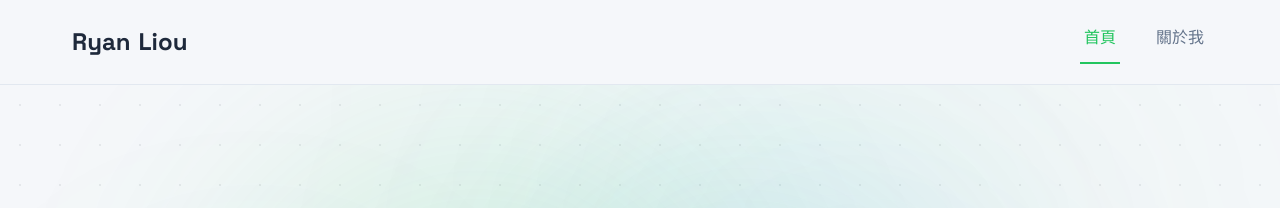
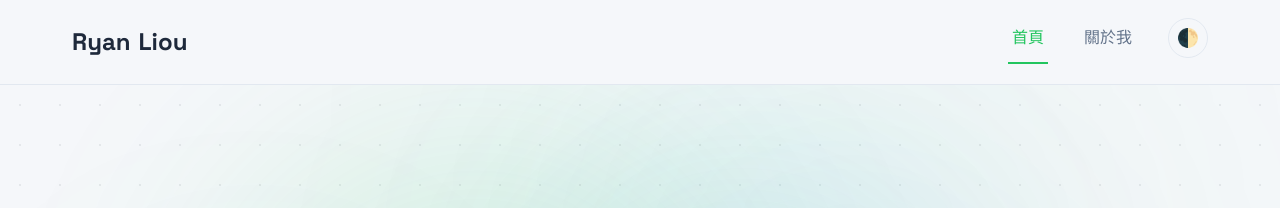
Before and after one commit to danny80916kimo/ryanliouWebsite, a Jekyll site: the page built from docs/index.markdown, in a window 1280 px wide. Shown: the top 208 px of the page. Built offline with Jekyll 4.4.1, drawn with Linux system fonts in a browser that asks for light colours.

Commit message:
feat: add theme toggle button to navigation
- Added theme-switcher.js script in <head> (prevents FOUT)
- Added toggle button to nav-links (after "關於我")
- Button styles: 40px circular, transparent bg, border
- Hover effect: background color change, rotate 180°
- Active state: scale down to 0.95
- Accessible: focus-visible outline, aria-label
- onclick calls window.toggleTheme() from theme-switcher.js

Co-Authored-By: Claude Sonnet 4.5 <noreply@anthropic.com>

```diff
--- a/docs/_layouts/default.html
+++ b/docs/_layouts/default.html
@@ -35,6 +35,9 @@
 
   <!-- Main Stylesheet -->
   <link rel="stylesheet" href="{{ site.baseurl }}/assets/css/main.css">
+
+  <!-- Theme Switcher - Loaded in head to prevent FOUT -->
+  <script src="{{ site.baseurl }}/assets/js/theme-switcher.js"></script>
 </head>
 <body class="{% if page.layout %}layout-{{ page.layout }}{% endif %}">
   <a href="#main" class="skip-to-main">Skip to main content</a>
@@ -56,6 +59,11 @@
             <a href="{{ site.baseurl }}/about/" class="nav-link {% if page.url contains '/about' %}active{% endif %}">
               關於我
             </a>
+          </li>
+          <li>
+            <button class="theme-toggle" onclick="window.toggleTheme()" aria-label="切換主題">
+              🌓
+            </button>
           </li>
         </ul>
       </nav>
--- a/docs/_sass/_components.scss
+++ b/docs/_sass/_components.scss
@@ -306,6 +306,38 @@
     outline: 2px solid var(--color-cta);
     outline-offset: 4px;
     border-radius: $radius-sm;
+  }
+}
+
+// Theme Toggle Button
+.theme-toggle {
+  display: flex;
+  align-items: center;
+  justify-content: center;
+  width: 40px;
+  height: 40px;
+  padding: 0;
+  font-size: $font-size-lg;
+  background: transparent;
+  border: 1px solid var(--color-border);
+  border-radius: 50%;
+  cursor: pointer;
+  transition: all $transition-base;
+  min-height: 40px;
+
+  &:hover {
+    background: var(--color-bg-secondary);
+    border-color: var(--color-cta);
+    transform: rotate(180deg);
+  }
+
+  &:focus-visible {
+    outline: 2px solid var(--color-cta);
+    outline-offset: 2px;
+  }
+
+  &:active {
+    transform: rotate(180deg) scale(0.95);
   }
 }
 
```
